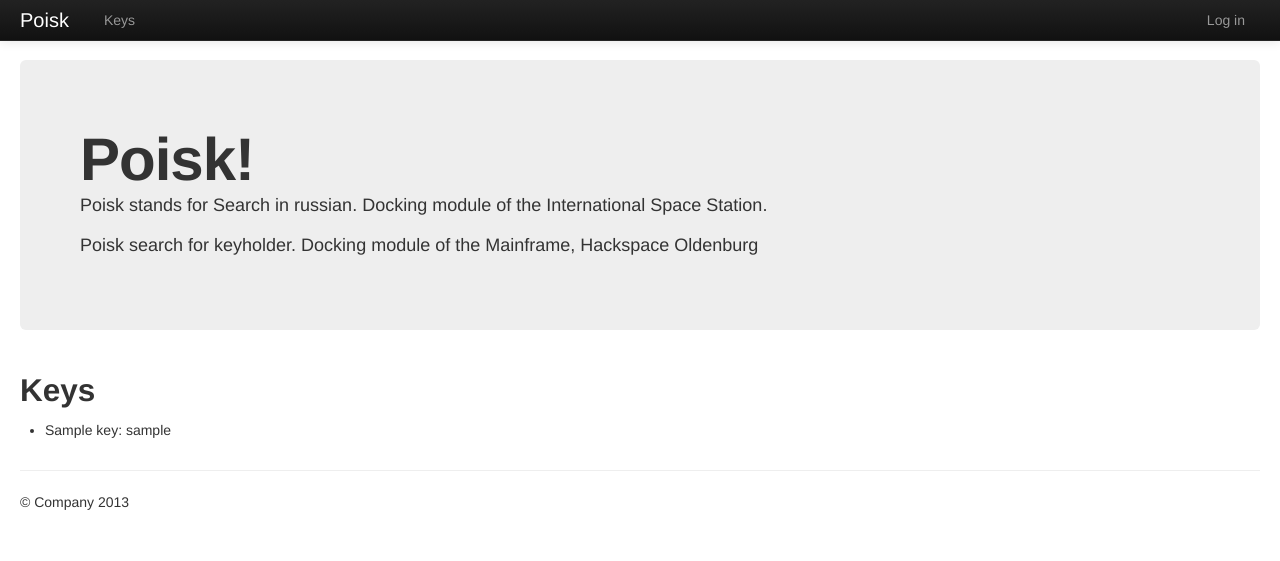
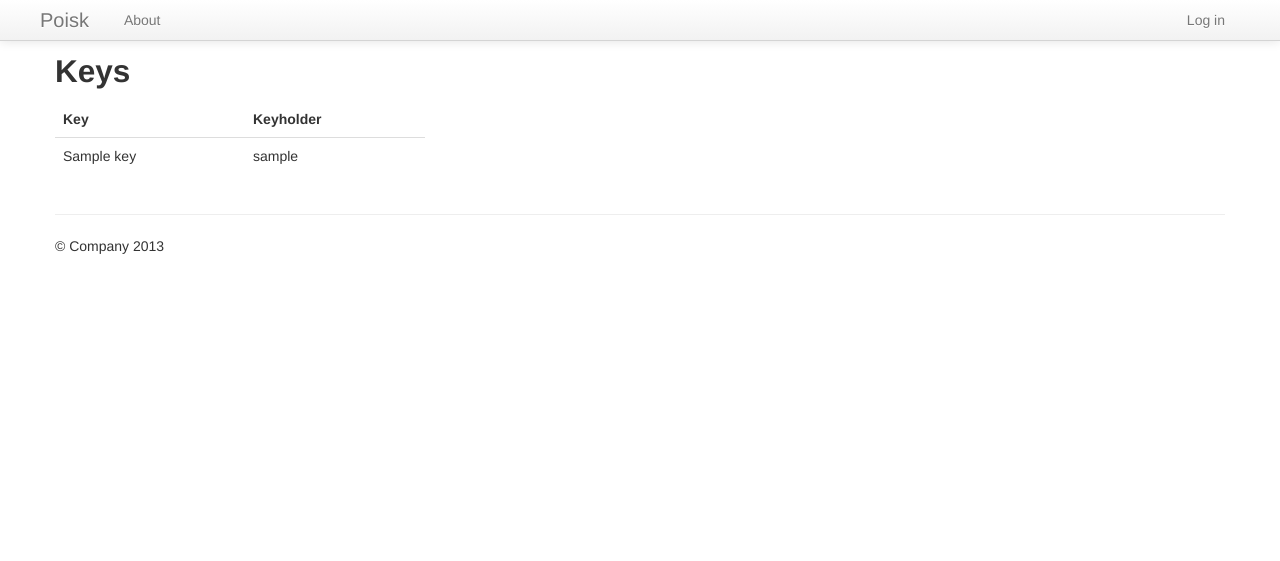
Before and after one commit to ktt-ol/poisk, a Flask app: page / in a window 1280 px wide. Shown: the top 561 px of the page. Run offline with Flask 2, Linux system fonts and the light colour scheme; tables that the repository leaves empty hold one stand-in row (values such as "Sample post"); parts of the project's set-up code (start-up, migrations or seed data) failed here and were passed over; some libraries are stand-ins or nearby versions.

Commit message:
tweaked layout; add /about

```diff
--- a/poisk/templates/admin_list.html
+++ b/poisk/templates/admin_list.html
@@ -36,6 +36,7 @@
 {% block title %}User list{% endblock %}
 {% block body %}
 <h2>Key list</h2>
+<div class="row-fluid">
 <table class="table">
     <thead>
     <tr>
@@ -54,6 +55,11 @@
     {% endfor %}
     </tbody>
 </table>
+</div>
+
+<div class="row-fluid">
+<p><a href="{{ url_for('key_new') }}">Add key</a></p>
+</div>
 
 <h2>User list</h2>
 <table class="table">
--- a/poisk/templates/index.html
+++ b/poisk/templates/index.html
@@ -1,20 +1,28 @@
 {% extends "layout.html" %}
 {% block body %}
-<div class="span12">
-    <div class="hero-unit">
-    <h1>Poisk!</h1>
-    <p>Poisk stands for Search in russian. Docking module of the International Space Station.</p>
-    <p>Poisk search for keyholder. Docking module of the Mainframe, Hackspace Oldenburg</p>
-    </div>
-</div><!--/span-->
 <div class="row-fluid">
     <div class="span4">
         <h2>Keys</h2>
-        <ul>
-        {% for key in keys %}
-        <li>{{ key.name }}: {{ key.holder.nick }}</li>
-        {% endfor %}
-        </ul>
+<table class="table">
+    <thead>
+    <tr>
+        <th>Key</th>
+        <th>Keyholder</th>
+    </tr>
+    </thead>
+    <tbody>
+    {% for key in keys %}
+    <tr>
+        <td>{{ key.name }}</td>
+        {% if g.user.is_authenticated() and g.user.is_keyholder %}
+        <td>{{ key.holder }}</td>
+        {% else %}
+        <td>{{ key.holder.nick }}</td>
+        {% endif %}
+    </tr>
+    {% endfor %}
+    </tbody>
+</table>
     </div><!--/span-->
 </div><!--/span-->
 {% endblock %}
--- a/poisk/templates/key_add.html
+++ b/poisk/templates/key_add.html
@@ -2,7 +2,7 @@
 {% block title %}Add key{% endblock %}
 {% block body %}
 <h2>Add key</h2>
-    <form action="" method="POST">
+    <form class="form-inline" action="" method="POST">
         {{ form.hidden_tag() }}
         {{ form.name() }}
         <input type="submit" value="new">
--- a/poisk/templates/layout.html
+++ b/poisk/templates/layout.html
@@ -2,18 +2,12 @@
 <html>
 <head>
     <meta charset="utf-8" />
+    <meta name="viewport" content="width=device-width, initial-scale=1.0">
     <link href="{{ url_for('static', filename='bootstrap/css/bootstrap.min.css') }}" rel="stylesheet">
-
-    <style type="text/css">
-      body {
-        padding-top: 60px;
-        padding-bottom: 40px;
-    }
-    </style>
     <link href="{{ url_for('static', filename='bootstrap/css/bootstrap-responsive.min.css') }}" rel="stylesheet">
 </head>
-<body>
-    <div class="navbar navbar-inverse navbar-fixed-top">
+<body >
+    <div class="navbar navbar-static-top">
       <div class="navbar-inner">
         <div class="container-fluid">
           <button type="button" class="btn btn-navbar" data-toggle="collapse" data-target=".nav-collapse">
@@ -32,7 +26,10 @@
               {% endif %}
             </ul>
             <ul class="nav">
+              {% if g.user.is_authenticated() %}
               <li><a href="{{ url_for("keys") }}">Keys</a></li>
+              {% endif %}
+              <li><a href="{{ url_for("about") }}">About</a></li>
               {% if g.user.is_authenticated() and g.user.is_admin %}
               <li><a href="{{ url_for("admin") }}">Admin</a></li>
               {% endif %}
@@ -41,12 +38,12 @@
         </div>
       </div>
   </div>
-    <div class="container-fluid">
+  <div class="container">
     {% with messages = get_flashed_messages(with_categories=True) %}
     {% if messages %}
-    {% for category, message in messages %}
-    <div class="alert alert-{% if category == 'message' %}info{% else %}{{category}}{% endif %}">{{ message }} </div>
-    {% endfor %}
+            {% for category, message in messages %}
+                <div class="alert alert-{% if category == 'message' %}info{% else %}{{category}}{% endif %}">{{ message }} </div>
+            {% endfor %}
     {% endif %}
     {% endwith %}
     {% if form and form.errors %}
@@ -56,20 +53,18 @@
             {% endfor %}
         {% endfor %}
     {% endif %}
-    </div>
-    <div class="container-fluid">
-      <div class="row-fluid">
-        {% block body %}
-        {% endblock %}
-      </div><!--/row-->
 
-      <hr>
+    {% block body %}
+    {% endblock %}
+
+
 
       <footer>
+      <hr>
         <p>&copy; Company 2013</p>
       </footer>
 
-    </div><!--/.fluid-container-->
+    </div><!--/container-->
 
 </body>
 </html>
--- a/poisk/templates/login.html
+++ b/poisk/templates/login.html
@@ -6,7 +6,7 @@
     {{ form.hidden_tag() }}
     {% if error %}<p class=error><strong>Error:</strong> {{ error }}</p>{% endif %}
     <p>
-      OpenID:
+      KtT OpenID Name:
       {{ form.openid(size=30) }}
       <p>{{ form.remember_me() }} Remember Me</p>
       <input type=submit value="Sign in">
--- a/poisk/views.py
+++ b/poisk/views.py
@@ -190,6 +190,11 @@ def key_new():
         return redirect(url_for("admin"))
     return render_template('key_add.html', form=form)
 
+
+@app.route('/about')
+def about():
+    return render_template('about.html')
+
 @app.route('/logout')
 def logout():
     logout_user()
```
Also changed, not shown: poisk/templates/about.html (added, +12 -0 lines), poisk/templates/keys.html (+6 -1 lines).
